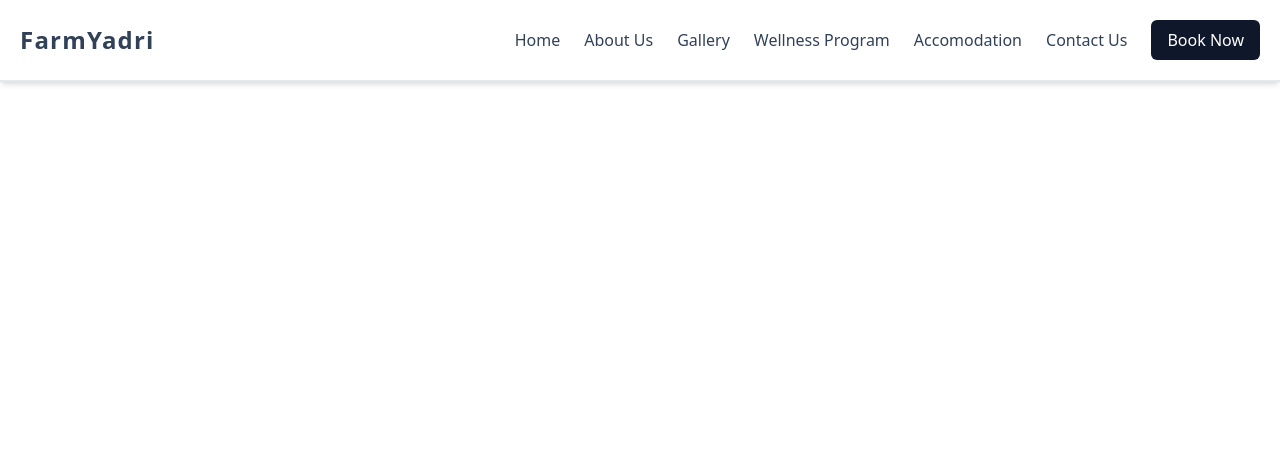
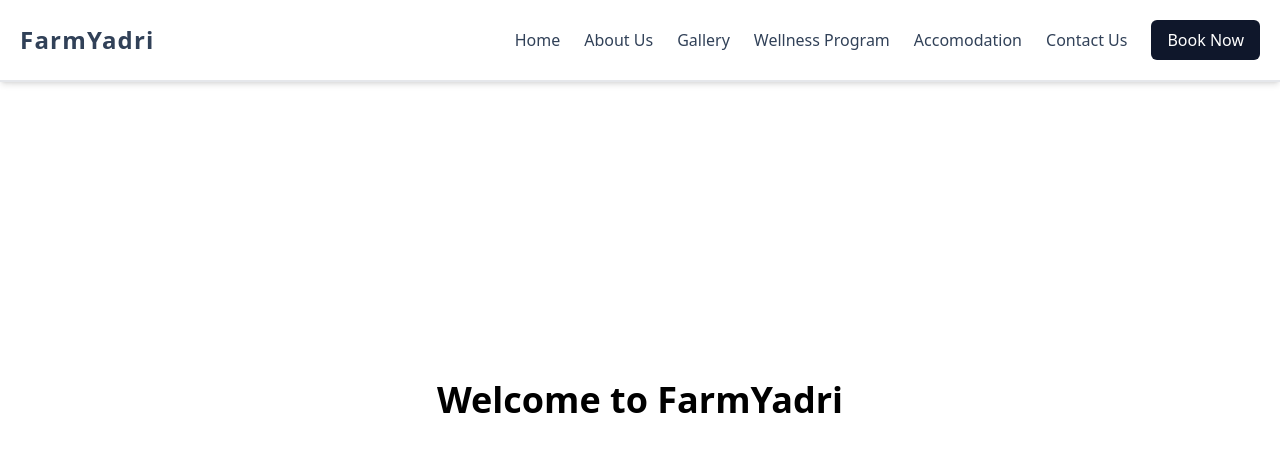
Before and after one commit to RikenMor001/Farmyadri, a React (Vite) app: page / in a window 1280 px wide. Shown: the top 452 px of the page. Built offline with nearby package versions, Linux system fonts and the light colour scheme.

Commit message:
Update App.jsx

```diff
--- a/src/App.jsx
+++ b/src/App.jsx
@@ -1,3 +1,4 @@
+
 import NavBar from "./components/NavBar"
 
 function App() {
@@ -5,6 +6,11 @@ function App() {
   return (
     <div>
       <NavBar/>
+      <div className="flex justify-center items-center h-screen">
+        <div className="text-4xl font-bold">
+          Welcome to FarmYadri
+        </div>
+      </div>
     </div>
   )
 }
```
